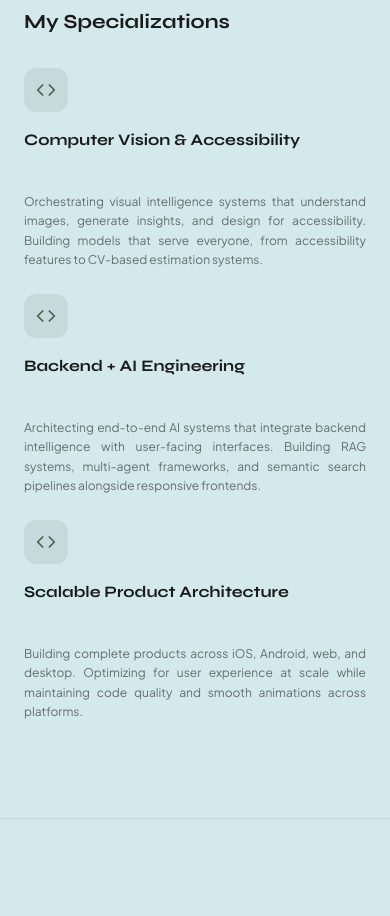
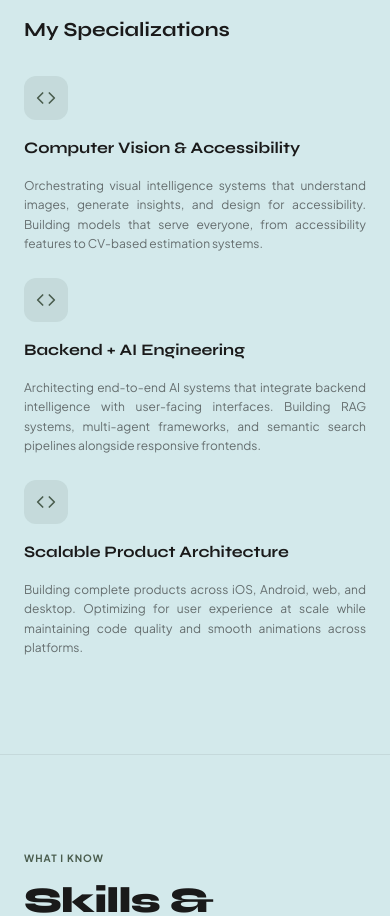
Before and after one commit to SarvyagyaPrakash/Sarvyagya-Prakash-Portfolio, a React (Vite) app: page / in a window 390 px wide. Shown: the part 2760-3676 px from the top of the page. Built offline with nearby package versions, Linux system fonts and the light colour scheme.

Commit message:
Mobile responsive update

```diff
--- a/src/components/About.jsx
+++ b/src/components/About.jsx
@@ -164,7 +164,7 @@ export default function About() {
                     <div className="p-3 bg-accent-main/10 rounded-xl text-accent-main group-hover:scale-110 transition-transform duration-300">
                       <IconComp size={20} />
                     </div>
-                    <h4 className="font-display text-base font-bold text-text-main min-h-[3rem]">
+                    <h4 className="font-display text-base font-bold text-text-main md:min-h-[3rem] min-h-0">
                       {spec.area}
                     </h4>
                     <p className="font-body text-xs text-text-main/60 leading-relaxed text-justify">
--- a/src/components/Hero.jsx
+++ b/src/components/Hero.jsx
@@ -103,7 +103,7 @@ export default function Hero() {
             </h1>
 
             {/* Tagline Rotation Container with fixed height to prevent layout shifts */}
-            <div className="h-10 md:h-12 overflow-hidden flex items-center">
+            <div className="h-20 sm:h-16 md:h-12 overflow-hidden flex items-center">
               <AnimatePresence mode="wait">
                 <motion.div
                   key={taglineIndex}
@@ -160,10 +160,10 @@ export default function Hero() {
           className="lg:col-span-5 flex justify-center items-center relative"
         >
           {/* Animated Accent Backing Shape */}
-          <div className="absolute inset-0 bg-accent-main/20 organic-border w-72 h-72 md:w-80 md:h-80 -rotate-6 z-0" />
+          <div className="absolute inset-0 bg-accent-main/20 organic-border w-64 h-64 sm:w-72 sm:h-72 md:w-80 md:h-80 -rotate-6 z-0" />
 
           {/* Interactive Tilt Portrait Frame */}
-          <div className="relative z-10 w-72 h-72 md:w-80 md:h-80 overflow-hidden organic-border border-4 border-bg-main shadow-xl bg-card-bg">
+          <div className="relative z-10 w-64 h-64 sm:w-72 sm:h-72 md:w-80 md:h-80 overflow-hidden organic-border border-4 border-bg-main shadow-xl bg-card-bg">
             <img
               src={profileImg}
               alt="Sarvyagya Prakash Portrait"
```
